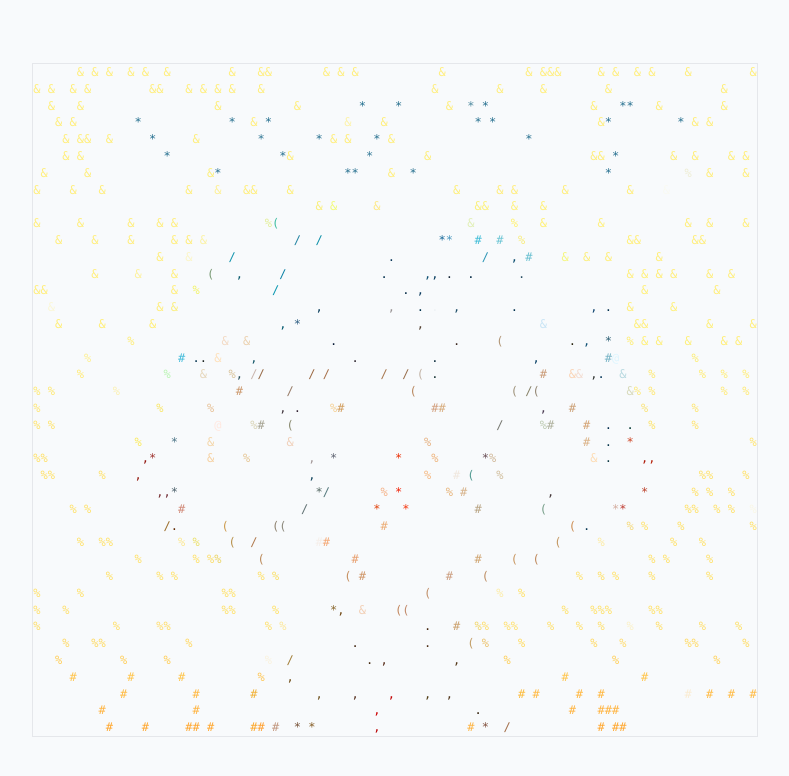
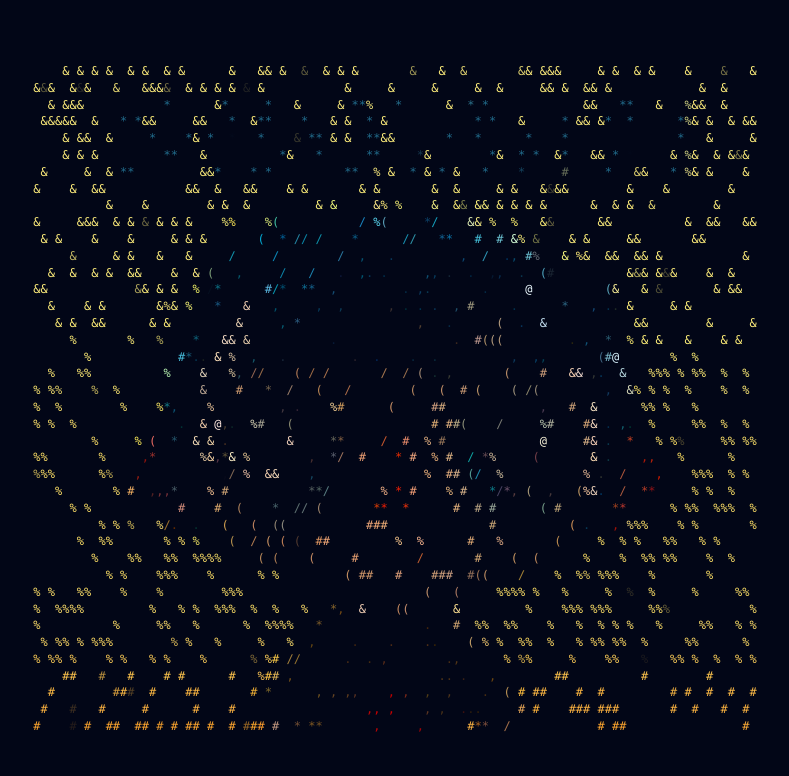
Before and after one commit to hhdreamer13/hh-portfolio, a Next.js app: page / in a window 1280 px wide. Shown: the top 776 px of the page, without its empty margins (245-1034 px from the left). Built offline with nearby package versions, Linux system fonts and the light colour scheme.

Commit message:
commit change fade animation to random.

```diff
--- a/components/AsciiArtRenderer copy.jsx
+++ b/components/AsciiArtRenderer copy.jsx
@@ -11,7 +11,7 @@ const AsciiArtRenderer = ({ asciiJson }) => {
   return (
     <div
       ref={asciiRef}
-      className='whitespace-pre inline-block tracking-[0] leading-[1.4] text-xs font-mono text-[0.5em] border group'
+      className='whitespace-pre inline-block tracking-[0] leading-[1.4] text-xs font-mono text-[0.3em]'
     >
       {asciiJson.map((row, rowIndex) => (
         <div key={rowIndex}>
--- a/components/Intro.jsx
+++ b/components/Intro.jsx
@@ -8,7 +8,13 @@ const Intro = () => {
     <>
       <div className='h-screen w-full flex items-center justify-center overflow-hidden bg-slate-50 dark:bg-slate-950'>
         {/* <AsciiArtRenderer /> */}
-        <AsciiArtRenderer asciiJson={courgetteLg} />
+        <div className='w-full h-screen bg-slate-950 absolute top-0 left-0'></div>
+        <div>
+          <h2 className='text-white text-3xl'>Hooman</h2>
+        </div>
+        <div className='absolute top-1/2 left-1/2 -translate-x-1/2 -translate-y-1/2'>
+          <AsciiArtRenderer asciiJson={courgetteLg} />
+        </div>
       </div>
     </>
   );
--- a/utils/asciiAnimationFade.js
+++ b/utils/asciiAnimationFade.js
@@ -8,7 +8,7 @@ export const fadeAsciiArt = (asciiRef) => {
     {
       autoAlpha: 1,
       stagger: {
-        each: 0.01,
+        each: 0.005,
         from: "random",
       },
       duration: 0.5,
```
